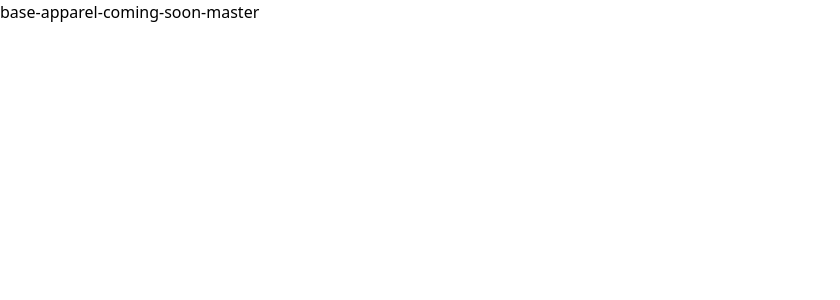
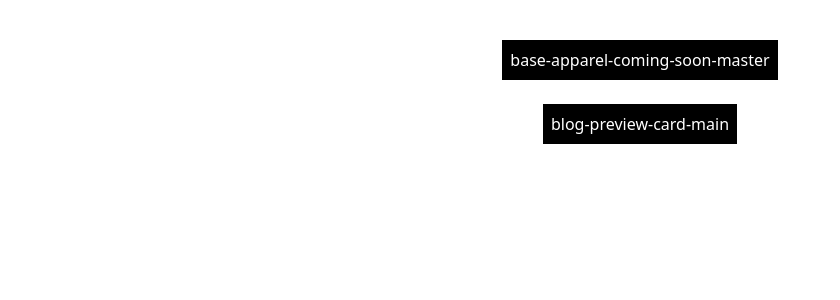
Before and after one commit to sniper-fly/frontend_mentor, a Next.js app: page / in a window 1280 px wide. Shown: the top 300 px of the page, without its empty margins (0-840 px from the left). Built offline with nearby package versions, Linux system fonts and the light colour scheme.

Commit message:
rootの画面表示をちょっとだけリッチにする

```diff
--- /dev/null
+++ b/src/app/blog-preview-card-main/page.tsx
@@ -0,0 +1,3 @@
+
+export default function Page() {
+}
--- a/src/app/page.tsx
+++ b/src/app/page.tsx
@@ -1,10 +1,29 @@
-import Image from "next/image";
 import Link from "next/link";
+import { ReactNode } from "react";
+
+function Card({
+  children,
+  className,
+}: {
+  children: ReactNode;
+  className?: string;
+}) {
+  return (
+    <div className={`m-3 bg-black p-2 text-white ${className}`}>{children}</div>
+  );
+}
 
 export default function Home() {
   return (
-    <Link href="/base-apparel-coming-soon-master">
-      base-apparel-coming-soon-master
-    </Link>
+    <div className="flex flex-col items-center">
+      <Card className="mt-10">
+        <Link href="/base-apparel-coming-soon-master">
+          base-apparel-coming-soon-master
+        </Link>
+      </Card>
+      <Card>
+        <Link href="/blog-preview-card-main">blog-preview-card-main</Link>
+      </Card>
+    </div>
   );
 }
```
Also changed, not shown: src/app/blog-preview-card-main/todo.md (added, +2 -0 lines).
